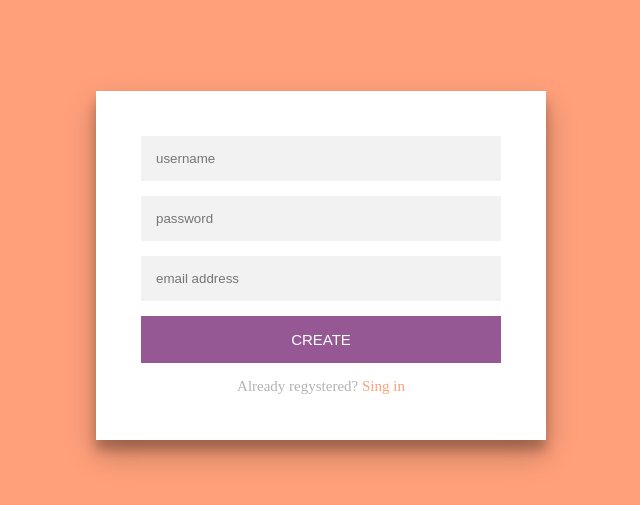
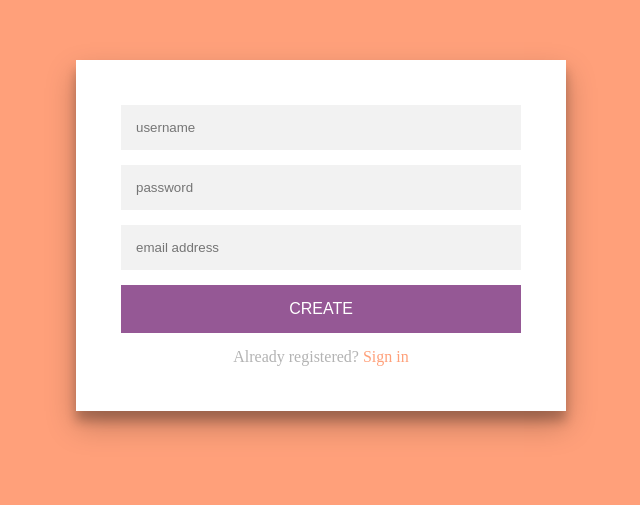
Before and after one commit to WebSDEZ/WebSDEZ, a plain HTML site: page public/authorization/registration.html in a window 1280 px wide. Shown: the part 165-670 px from the top of the page, without its empty margins (319-959 px from the left). Drawn offline with Linux system fonts and the light colour scheme.

Commit message:
authorization v4

```diff
--- a/public/authorization/authorization.css
+++ b/public/authorization/authorization.css
@@ -1,53 +1,65 @@
-body{
-    margin:0;
-    padding:0;
-    background-color:#FFA07A;
+body {
+    margin: 0;
+    padding: 0;
+    background-color: #FFA07A;
+    font-size: 16px;
 }
 
-.form{
-    position:relative;
-    max-width:360px;
-    margin:20% auto auto;
-    background-color:#FFFFFF;
-    padding:45px;
-    text-align:center;
-    z-index:1;
-    box-shadow:0 14px 28px rgba(0,0,0,0.25), 0 10px 10px rgba(0,0,0,0.22);
+.form {
+    width: 30%;
+    min-width: 400px;
+    background-color: #FFFFFF;
+    padding: 45px;
+    text-align: center;
+    z-index: 1;
+    box-shadow: 0 14px 28px rgba(0,0,0,0.25), 0 10px 10px rgba(0,0,0,0.22);
 }
 
-.form button{
-    text-transform:uppercase;
-    background:#955895;
-    width:100%;
-    border:0;
-    color:#FFFFFF;
-    font-size:15px;
-    padding:15px;
-    cursor:pointer;
-    transition:background 1s ease;
-
+.form button {
+    text-transform: uppercase;
+    background: #955895;
+    width: 100%;
+    border: 0;
+    color: #FFFFFF;
+    font-size: 1em;
+    padding: 15px;
+    cursor: pointer;
+    transition: background 1s ease;
 }
 
-.form button:hover{
-    background-color:#4f2e55;
+.form button:hover {
+    background-color: #4f2e55;
 }
 
-.form input{
-    width:100%;
-    margin:0 0 15px;
-    padding:15px;
+.form input {
+    width: 100%;
+    margin: 0 0 15px;
+    padding: 15px;
     box-sizing: border-box;
-    background:#f2f2f2;
-    border:0;
+    background: #f2f2f2;
+    border: 0;
 }
 
 .form .text {
-    margin:15px 0 0;
-    color:#b3b3b3;
-    font-size:15px;
+    margin: 15px 0 0;
+    color: #b3b3b3;
+    font-size: 1em;
 }
 
 .form .text a {
-    color:#FFA07A;
-    text-decoration:none;
+    color: #FFA07A;
+    text-decoration: none;
 }
+
+.form .text a:hover {
+    color: #ff6e35;
+}
+
+.wrapper {
+    position: relative;
+    width: 100vw;
+    height: 100vh;
+    display: flex;
+    justify-content: center;
+    align-items: center;
+}
--- a/public/authorization/registration.html
+++ b/public/authorization/registration.html
@@ -6,14 +6,16 @@
     <link href="authorization.css" rel="stylesheet" type="text/css">
 </head>
 <body>
+    <div class="wrapper">
         <div class="form">
             <form class="register-form">
                 <input type="text" placeholder="username">
                 <input type="password" placeholder="password">
                 <input type="email" placeholder="email address">
                 <button>create</button>
-            <p class="text">Already regystered? <a href="authorization.html">Sing in</a></p>
+                <p class="text">Already registered? <a href="authorization.html">Sign in</a></p>
             </form>
+        </div>
     </div>
 </body>
 </html>
```
Also changed, not shown: public/authorization/authorization.html (+2 -0 lines). Lines whose indentation alone changed are shown as unchanged.
